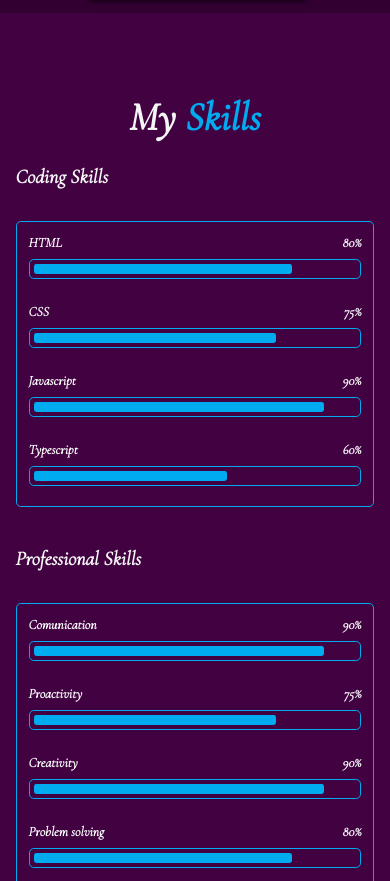
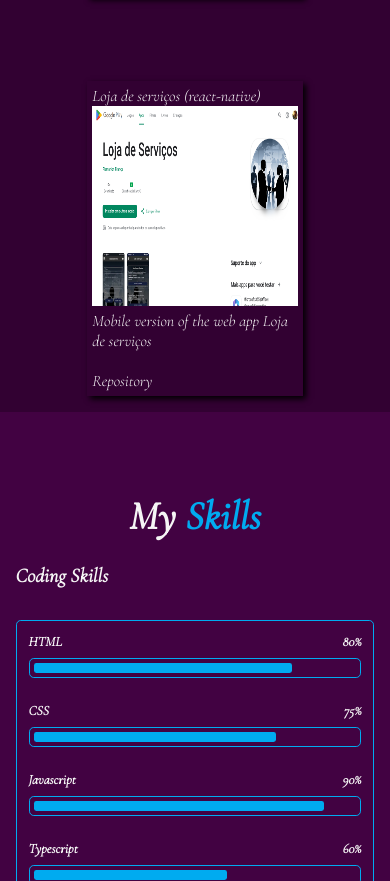
Before and after one commit to GazuaDev8417/english_portfolio, a plain HTML site: page index.html in a window 390 px wide. Shown: the part 6041-6922 px from the top of the page. Drawn offline with nearby package versions, Linux system fonts and the light colour scheme.

Commit message:
adding a new mobile app to portfolio

```diff
--- a/index.html
+++ b/index.html
@@ -228,6 +228,21 @@
                     </a> -->
                 </div>
             </div>
+
+            <div class="matrix" id='loja_de_servicos_mobile'>
+                <a id="loja_de_servicos_mobile_google-play">Loja de serviços (react-native)
+                    <br>
+                    <img src='./img/loja_de_servicos_mobile.png' class="api-image"
+                        alt="imagem do app loja de serviços"/>
+                </a>
+                <div class="matrixTxt">
+                    Mobile version of the web app Loja de serviços
+                    <br><br>
+                    <a id="loja_de_servicos_mobile-repo">
+                        Repository
+                    </a>
+                </div>
+            </div>
         </div>
     </section>
     <section class="skills" id="skills">
--- a/script.js
+++ b/script.js
@@ -91,6 +91,12 @@ document.getElementById('consuming_api-repo')
 document.getElementById('mensageiros_cristo_google-play')
 .addEventListener('click', ()=> redirection('https://play.google.com/store/apps/details?id=com.gazua300.mensageiros_de_cristo_mobile', 'mensageiros_cristo'))
 
+//LOJA_DE_SERVICOS_MOBILE
+document.getElementById('loja_de_servicos_mobile_google-play')
+.addEventListener('click', ()=> redirection('https://play.google.com/store/apps/details?id=com.gazua300.loja_de_servicosmobile', 'loja_de_servicos_mobile'))
+document.getElementById('loja_de_servicos_mobile-repo')
+.addEventListener('click', ()=> redirection('https://github.com/GazuaDev8417/loja_de_servicos-mobile', 'loja_de_servicos_mobile'))
+
 
 /* MENU ICON */
 let menuIcon = document.querySelector('#menu-icon')
```
Also changed, not shown: img/loja_de_servicos_mobile.png (added).
